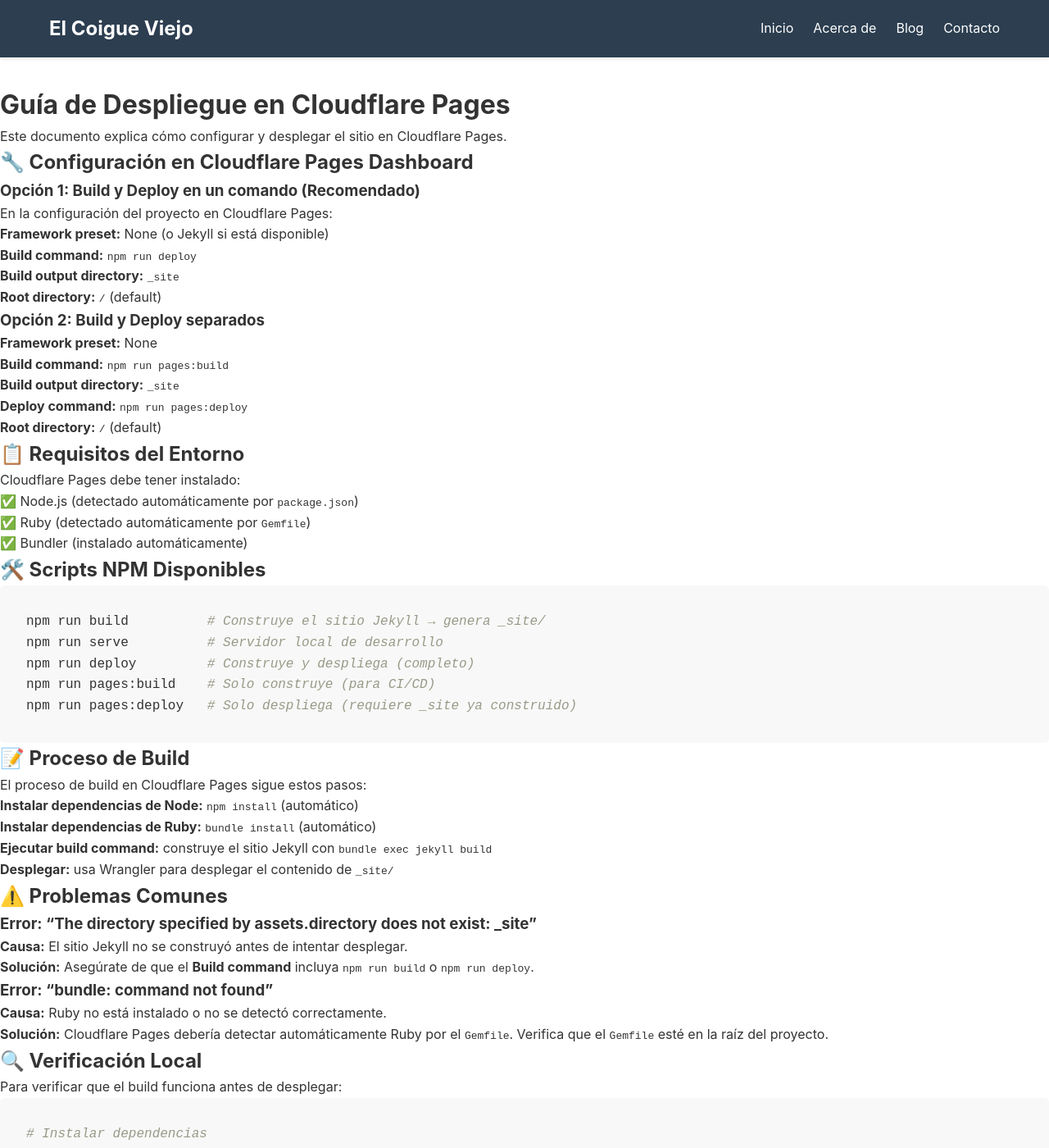
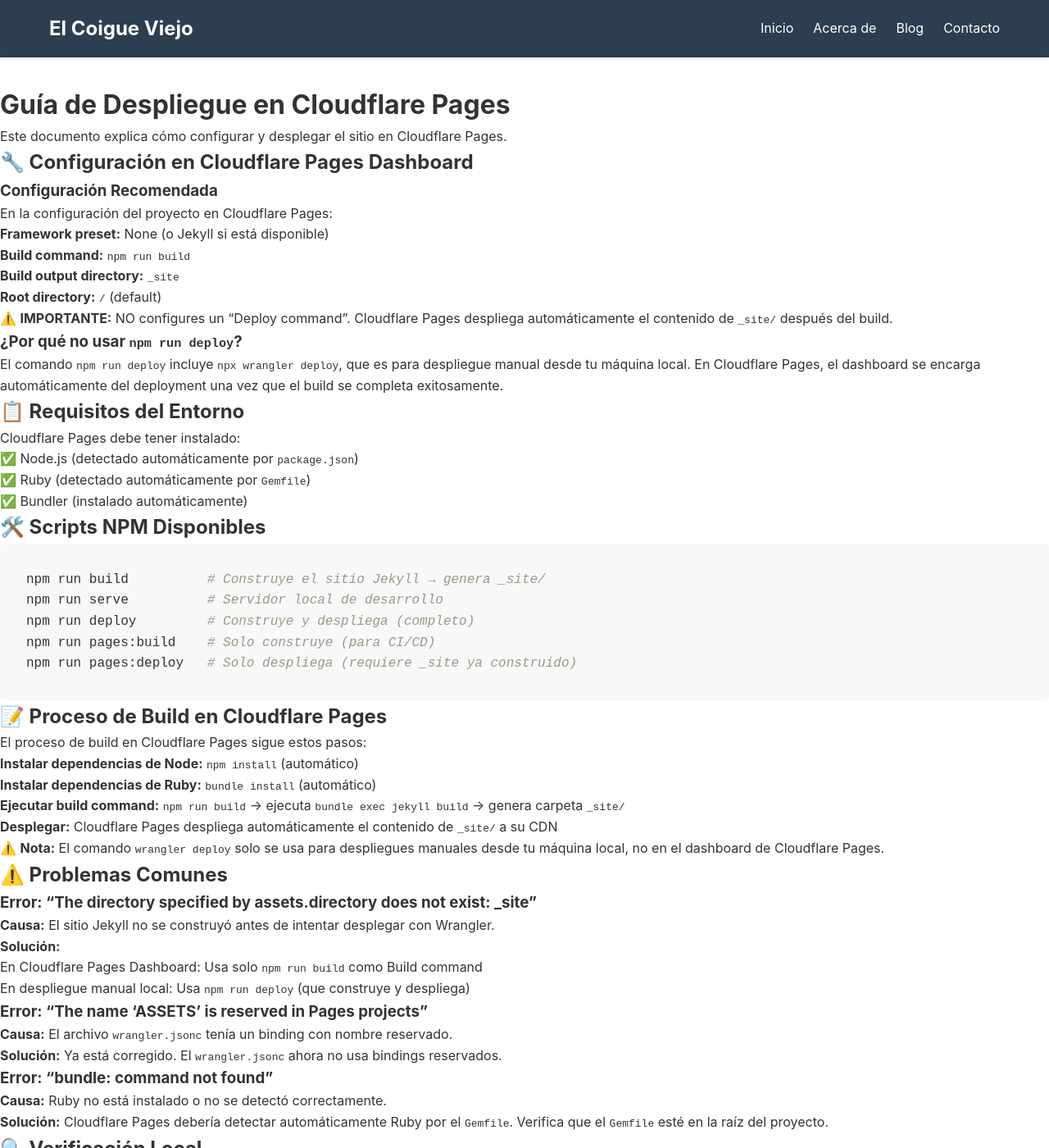
Before and after one commit to Fenix-Austral/elcoigueviejo-site, a Jekyll site: the page built from CLOUDFLARE_DEPLOY.md, in a window 1280 px wide and 1400 px high. Shown: the whole window at 82% size. Built offline with Jekyll 4.4.1, drawn with Linux system fonts in a browser that asks for light colours; our own code applies the rules of GitHub Pages for plain Markdown files.

Commit message:
Actualizar guía de despliegue en Cloudflare Pages y corregir configuración de wrangler.jsonc

````diff
--- a/CLOUDFLARE_DEPLOY.md
+++ b/CLOUDFLARE_DEPLOY.md
@@ -4,22 +4,20 @@ Este documento explica cómo configurar y desplegar el sitio en Cloudflare Pages
 
 ## 🔧 Configuración en Cloudflare Pages Dashboard
 
-### Opción 1: Build y Deploy en un comando (Recomendado)
+### Configuración Recomendada
 
 En la configuración del proyecto en Cloudflare Pages:
 
 - **Framework preset:** None (o Jekyll si está disponible)
-- **Build command:** `npm run deploy`
+- **Build command:** `npm run build`
 - **Build output directory:** `_site`
 - **Root directory:** `/` (default)
 
-### Opción 2: Build y Deploy separados
+⚠️ **IMPORTANTE:** NO configures un "Deploy command". Cloudflare Pages despliega automáticamente el contenido de `_site/` después del build.
 
-- **Framework preset:** None
-- **Build command:** `npm run pages:build`
-- **Build output directory:** `_site`
-- **Deploy command:** `npm run pages:deploy`
-- **Root directory:** `/` (default)
+### ¿Por qué no usar `npm run deploy`?
+
+El comando `npm run deploy` incluye `npx wrangler deploy`, que es para despliegue manual desde tu máquina local. En Cloudflare Pages, el dashboard se encarga automáticamente del deployment una vez que el build se completa exitosamente.
 
 ## 📋 Requisitos del Entorno
 
@@ -39,22 +37,33 @@ npm run pages:build    # Solo construye (para CI/CD)
 npm run pages:deploy   # Solo despliega (requiere _site ya construido)
 ```
 
-## 📝 Proceso de Build
+## 📝 Proceso de Build en Cloudflare Pages
 
 El proceso de build en Cloudflare Pages sigue estos pasos:
 
 1. **Instalar dependencias de Node:** `npm install` (automático)
 2. **Instalar dependencias de Ruby:** `bundle install` (automático)
-3. **Ejecutar build command:** construye el sitio Jekyll con `bundle exec jekyll build`
-4. **Desplegar:** usa Wrangler para desplegar el contenido de `_site/`
+3. **Ejecutar build command:** `npm run build` → ejecuta `bundle exec jekyll build` → genera carpeta `_site/`
+4. **Desplegar:** Cloudflare Pages despliega automáticamente el contenido de `_site/` a su CDN
+
+⚠️ **Nota:** El comando `wrangler deploy` solo se usa para despliegues manuales desde tu máquina local, no en el dashboard de Cloudflare Pages.
 
 ## ⚠️ Problemas Comunes
 
 ### Error: "The directory specified by assets.directory does not exist: \_site"
 
-**Causa:** El sitio Jekyll no se construyó antes de intentar desplegar.
+**Causa:** El sitio Jekyll no se construyó antes de intentar desplegar con Wrangler.
 
-**Solución:** Asegúrate de que el **Build command** incluya `npm run build` o `npm run deploy`.
+**Solución:**
+
+- En Cloudflare Pages Dashboard: Usa solo `npm run build` como Build command
+- En despliegue manual local: Usa `npm run deploy` (que construye y despliega)
+
+### Error: "The name 'ASSETS' is reserved in Pages projects"
+
+**Causa:** El archivo `wrangler.jsonc` tenía un binding con nombre reservado.
+
+**Solución:** Ya está corregido. El `wrangler.jsonc` ahora no usa bindings reservados.
 
 ### Error: "bundle: command not found"
 
````
Also changed, not shown: 1 other file.
